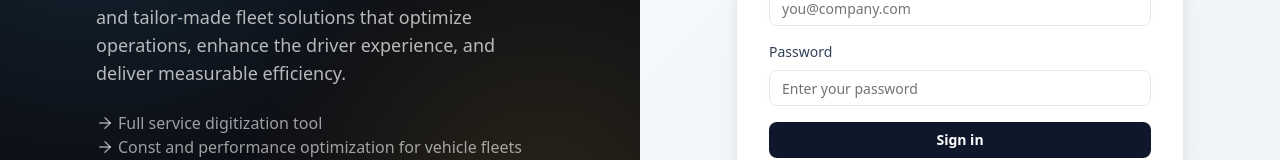
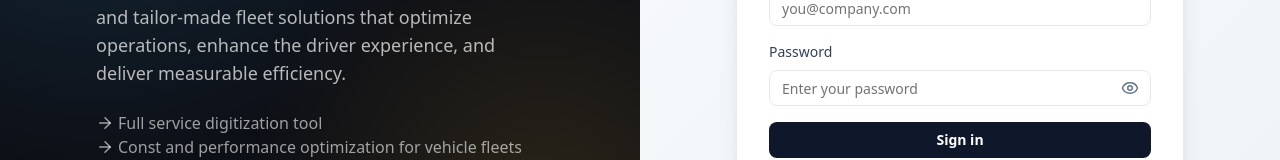
Before and after one commit to VCBay/Oxifleet-mvp, a React (Vite) app: page /signin in a window 1280 px wide. Shown: the part 348-508 px from the top of the page. Built offline with nearby package versions, Linux system fonts and the light colour scheme.

Commit message:
feat: add password visibility toggle to SignIn component

```diff
--- a/src/pages/SignIn.jsx
+++ b/src/pages/SignIn.jsx
@@ -2,7 +2,7 @@ import { Link, useNavigate } from "react-router-dom";
 import Logo from "../icons/Logo";
 import { Input } from "../components/ui/input";
 import { Label } from "../components/ui/label";
-import { ArrowRight } from "lucide-react";
+import { ArrowRight, Eye, EyeOff } from "lucide-react";
 import { findUserByCredentials } from "../data/userStore";
 import { getDefaultRouteForSession, setSession } from "../auth/session";
 import { useState } from "react";
@@ -14,6 +14,7 @@ function SignIn() {
   const navigate = useNavigate();
   const [error, setError] = useState("");
   const [isSubmitting, setIsSubmitting] = useState(false);
+  const [showPassword, setShowPassword] = useState(false);
 
   const handleSubmit = async (event) => {
     event.preventDefault();
@@ -93,13 +94,23 @@ function SignIn() {
               <Label className="text-sm font-medium text-slate-700">
                 Password
               </Label>
-              <Input
-                className={inputClasses}
-                type="password"
-                name="password"
-                autoComplete="current-password"
-                placeholder="Enter your password"
-              />
+              <div className="relative mt-2">
+                <Input
+                  className={`${inputClasses} mt-0 pr-10`}
+                  type={showPassword ? "text" : "password"}
+                  name="password"
+                  autoComplete="current-password"
+                  placeholder="Enter your password"
+                />
+                <button
+                  aria-label={showPassword ? "Hide password" : "Show password"}
+                  className="absolute inset-y-0 right-0 flex items-center pr-3 text-slate-500 transition hover:text-slate-700"
+                  onClick={() => setShowPassword((prev) => !prev)}
+                  type="button"
+                >
+                  {showPassword ? <EyeOff size={18} /> : <Eye size={18} />}
+                </button>
+              </div>
             </div>
             <button
               className="w-full rounded-md bg-slate-900 px-4 py-2 text-sm font-semibold text-white transition hover:bg-slate-800"
```
